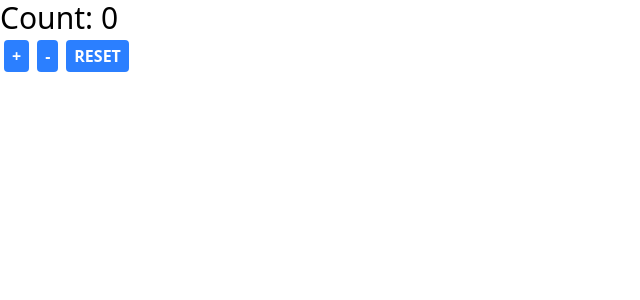
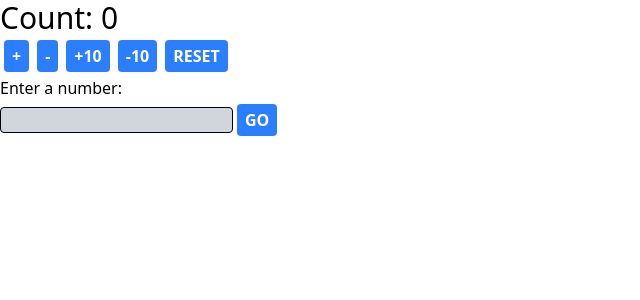
Before and after one commit to ka1sser/react-demos, a React (Vite) app: page / in a window 1280 px wide. Shown: the top 300 px of the page, without its empty margins (0-640 px from the left). Built offline with nearby package versions, Linux system fonts and the light colour scheme.

Commit message:
useReducer() exercise

```diff
--- a/src/App.jsx
+++ b/src/App.jsx
@@ -1,36 +1,10 @@
+import Counter from "./components/Counter";
 import "./index.css";
-import { useReducer } from "react";
-
-const initialState = {count: 0};
-
-const reducer = (state, action) => {
-
-  switch (action.type) {
-
-    case 'increment':
-      return {...state, count: state.count+1};
-
-    case 'decrement':
-      return {...state, count: state.count - 1}
-
-    case 'reset':
-      return {...state, count: 0}
-
-    default:
-      return state;
-  }
-}
 
 const App = () => {
-
-  const [state, dispatch] = useReducer(reducer, initialState);
-
   return (
     <div>
-      <h1>Count: {state.count}</h1>
-      <button onClick={() => dispatch({type:"increment"})}>+</button>
-      <button onClick={() => dispatch({type:"decrement"})}>-</button>
-      <button onClick={() => dispatch({type:"reset"})}>RESET</button>
+      <Counter/>
     </div>
   );
 };
--- a/src/components/Counter.jsx
+++ b/src/components/Counter.jsx
@@ -1,24 +1,36 @@
-import { useState } from "react";
+import {useReducer, useState} from 'react';
+import reducer from './counterReducer';
+
+const initialState = {count:0};
 
 const Counter = () => {
 
-    const [count, setCount] = useState(0)
+    const [state, dispatch] = useReducer(reducer, initialState)
+    const [input, setInput] = useState("")
 
-    const increment = () => {
-        setCount(prevCount => prevCount + 1)
+    const handleChange = (e) => {
+        setInput(e.target.value)
     }
 
-    const decrement = () => {
-        setCount(prevCount => prevCount- 1)
+    const handleClick = () => {
+        dispatch({type:"custom", payload: Number(input)})
+        setInput("")
     }
 
-    return (
+    return(
         <div>
-            <h1>Count: {count}</h1>
-            <button onClick={increment} className="bg-gray-400 px-1 mx-1">+</button>
-            <button onClick={decrement} className="bg-gray-400 px-1 mx-1">-</button>
+            <h1>Count: {state.count}</h1>
+            <button onClick={() => dispatch({type:"increment"})}>+</button>
+            <button onClick={() => dispatch({type:"decrement"})}>-</button>
+            <button onClick={() => dispatch({type:"addTen"})}>+10</button>
+            <button onClick={() => dispatch({type:"minusTen"})}>-10</button>
+            <button onClick={() => dispatch({type:"reset"})}>RESET</button>
+            <br/>
+            <p>Enter a number:</p>
+            <input type='number' value={input} onChange={handleChange}/>
+            <button onClick={handleClick}>GO</button>
         </div>
-    );
+    )
 }
 
 export default Counter;
--- /dev/null
+++ b/src/components/counterReducer.jsx
@@ -0,0 +1,27 @@
+const reducer = (state, action) => {
+
+    switch (action.type) {
+        case 'increment':
+            return {...state, count: state.count + 1}
+
+        case 'decrement':
+            return {...state, count: state.count - 1}
+
+        case 'addTen':
+            return {...state, count: state.count + 10}
+
+        case 'minusTen':
+            return {...state, count: state.count - 10}
+
+        case 'custom':
+            return {...state, count: state.count + action.payload}
+
+        case 'reset':
+            return {...state, count: 0}
+
+        default:
+            return state;
+    }
+}
+
+export default reducer;
```
